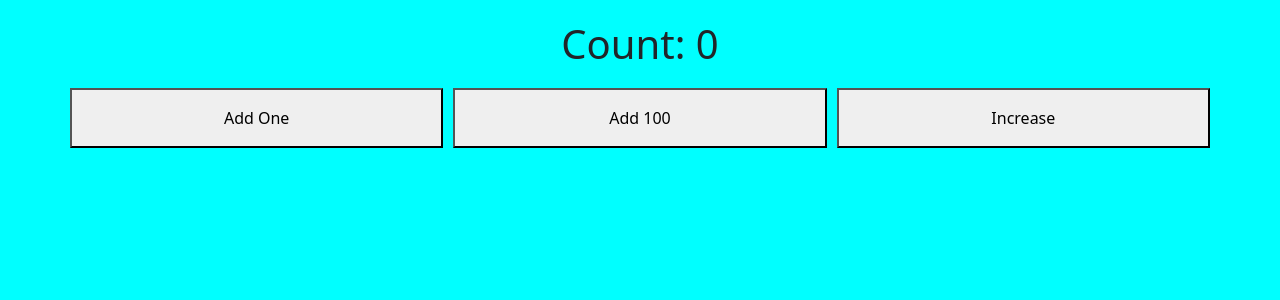
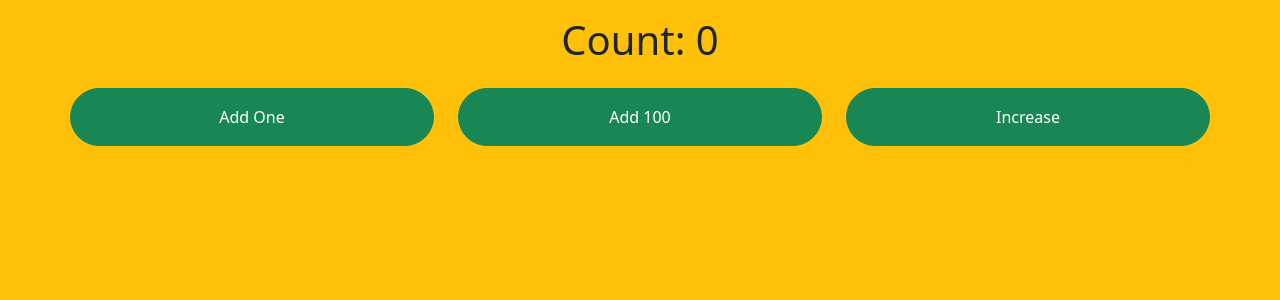
Before and after one commit to mate-academy/react_counter, a React (Create React App) app: page / in a window 1280 px wide. Shown: the top 300 px of the page. Built offline with nearby package versions, Linux system fonts and the light colour scheme; the HTML template or start-up script is replaced by a standard one.

Commit message:
bootstrap styles were added

```diff
--- a/src/App.scss
+++ b/src/App.scss
@@ -1,19 +1 @@
-.App {
-  height: 100vh;
-  background-color: aqua;
-  padding: 20px;
-}
-
-.container {
-  text-align: center;
-}
-
-.title {
-  margin-bottom: 20px;
-}
-
-.button {
-  &:not(:last-child) {
-    margin-right: 10px;
-  }
-}
+//
--- a/src/App.tsx
+++ b/src/App.tsx
@@ -41,9 +41,9 @@ class App extends React.Component<{}, State> {
     const { count } = this.state;
 
     return (
-      <div className="App">
-        <div className="container">
-          <h1 className="title">
+      <div className="App bg-warning vh-100 p-3">
+        <div className="container text-center">
+          <h1 className="title mb-4">
             Count:
             {' '}
             {count}
@@ -52,7 +52,7 @@ class App extends React.Component<{}, State> {
           <div className="row">
             <button
               type="button"
-              className="button col p-2 p-xl-3"
+              className="button col p-2 p-xl-3 btn btn-success rounded-pill"
               onClick={this.addOne}
             >
               Add One
@@ -60,7 +60,7 @@ class App extends React.Component<{}, State> {
 
             <button
               type="button"
-              className="button col p-2 p-xl-3"
+              className="button col p-2 p-xl-3 btn btn-success mx-4 rounded-pill"
               onClick={this.add100}
             >
               Add 100
@@ -68,7 +68,7 @@ class App extends React.Component<{}, State> {
 
             <button
               type="button"
-              className="button col p-2 p-xl-3"
+              className="button col p-2 btn btn-success p-xl-3 rounded-pill"
               onClick={this.increase}
             >
               Increase
```
